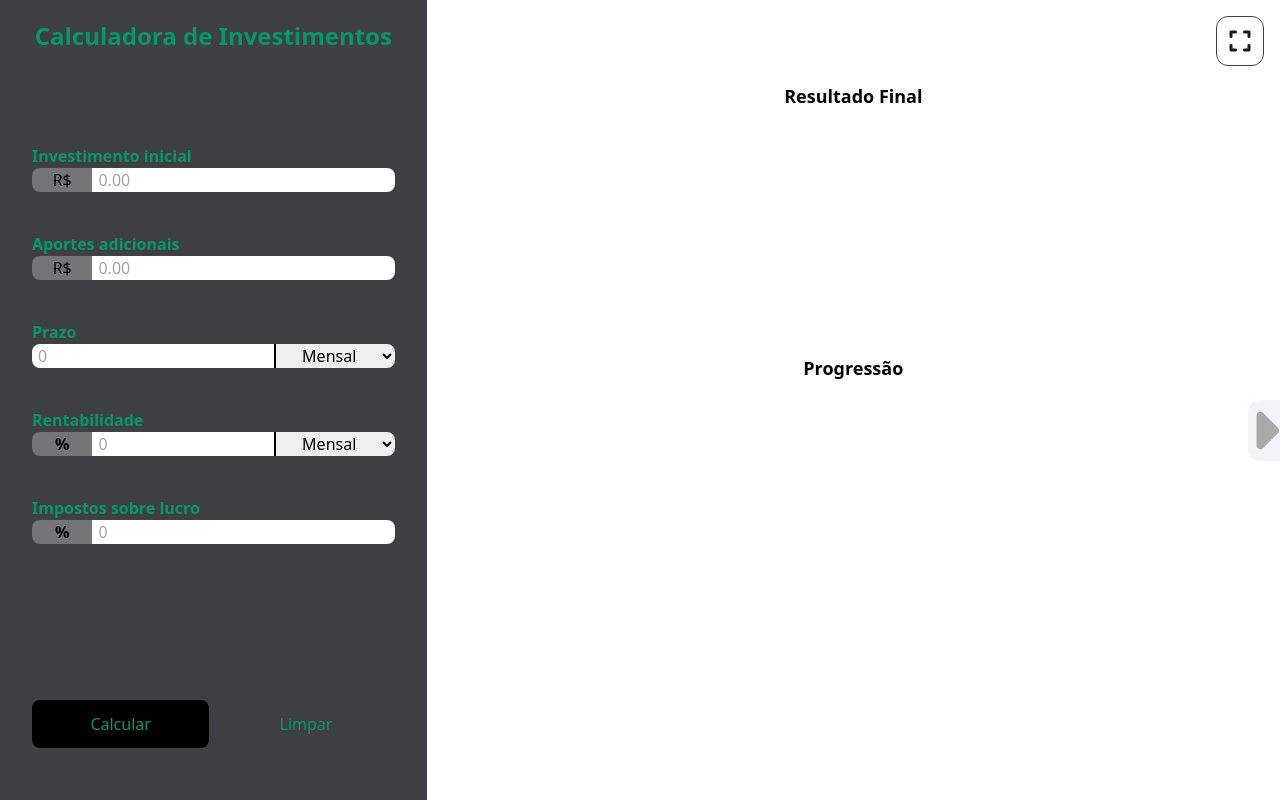
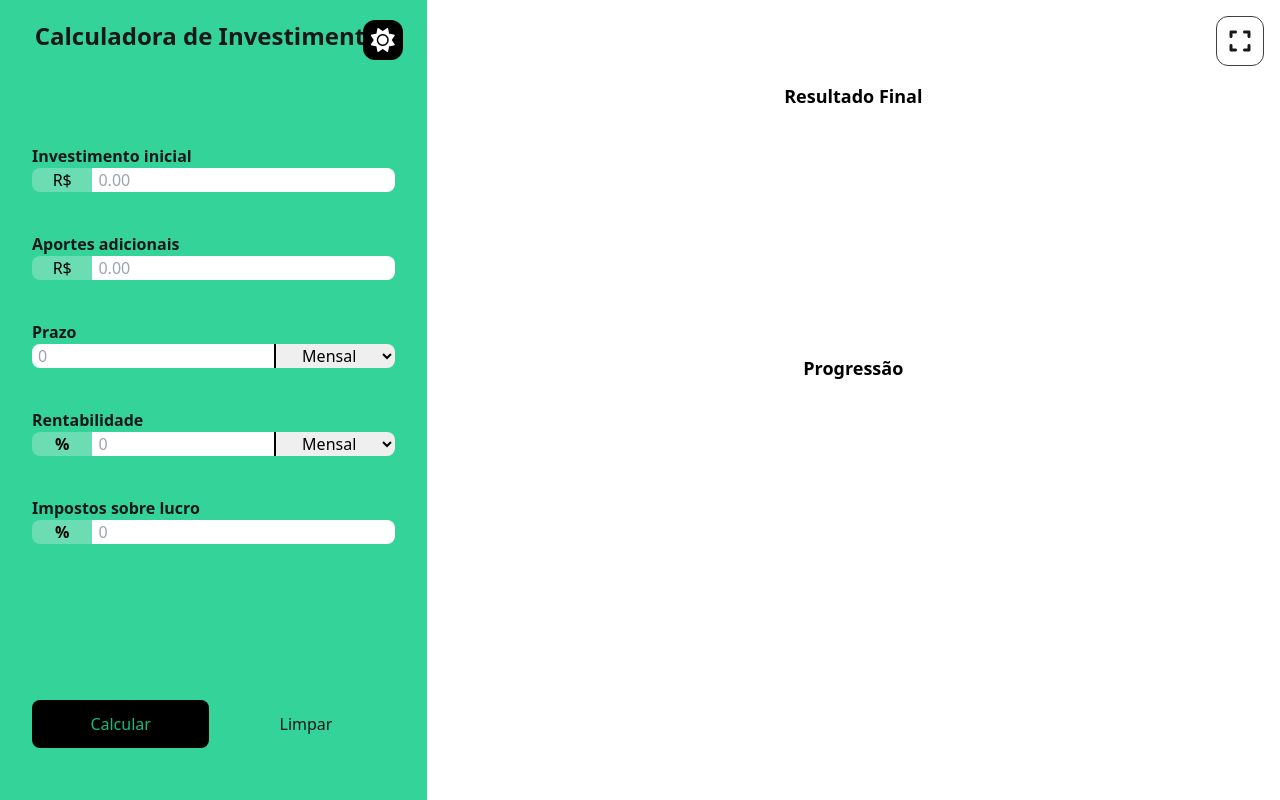
Before and after one commit to MawmartA7/Calculadoura-de-juros-compostos, a website built with Vite: page index.html in a window 1280 px wide. Built offline with nearby package versions, Linux system fonts and the light colour scheme.

Commit message:
Dark and white mode implemented

```diff
--- a/index.html
+++ b/index.html
@@ -8,8 +8,14 @@
   <title>Calculadora de investimento</title>
 </head>
 
-<body class="w-full h-[100dvh] grid grid-rows-2 grid-cols-3 font-medium box-content">
-  <aside class="bg-zinc-700 text-emerald-600 row-span-2 col-span-1 flex flex-col justify-between py-5 px-2">
+<body
+  class="w-full h-[100dvh] grid grid-rows-2 grid-cols-3 font-medium box-content transition-all ease-out duration-300">
+  <aside
+    class="relative bg-emerald-400 text-zinc-900 dark:bg-zinc-700 dark:text-emerald-600 row-span-2 col-span-1 flex flex-col justify-between py-5 px-2">
+    <button class="absolute top-5 right-6 w-10 h-10 rounded-xl text-2xl bg-black text-white " id="dark-mode-button"><i
+        class="fa-sharp fa-solid fa-sun"></i></button>
+    <button class="absolute top-5 right-6 w-10 h-10 rounded-xl text-2xl bg-black text-white hidden"
+      id="white-mode-button"><i class="fa-sharp fa-solid fa-moon"></i></button>
     <h1 class="text-2xl text-center font-bold px-6">Calculadora de Investimentos</h1>
     <form class="w-full" id="investment-form">
       <div class="flex w-full flex-col px-6 my-2  h-[4.25rem] mb-5">
@@ -34,7 +40,7 @@
           <input class="w-4/6 rounded-l-lg pl-1.5" type="text" placeholder="0" required name="time-amount"
             id="time-amount">
           <select
-            class="w-2/6 rounded-r-lg text-center border-l-2 border-black hover:bg-zinc-800 hover:shadow-2xl hover:text-emerald-600 focus:bg-zinc-800 focus:text-emerald-600 cursor-pointer select-none"
+            class="w-2/6 rounded-r-lg text-center border-l-2 border-black hover:bg-zinc-600 dark:hover:bg-zinc-800 hover:shadow-2xl hover:text-emerald-300 dark:hover:text-emerald-600 focus:bg-zinc-600 dark:focus:bg-zinc-800 focus:text-emerald-300 dark:focus:text-emerald-600 cursor-pointer select-none"
             name="form-elements" id="time-amount-period">
             <option value="monthly">Mensal</option>
             <option value="yearly">Anual</option>
@@ -47,7 +53,7 @@
           <input class="w-1/6 font-[750] text-center rounded-l-lg" type="text" value="%" disabled>
           <input class="w-3/6 pl-1.5" type="text" placeholder="0" required name="return-rate" id="return-rate">
           <select
-            class="w-2/6 rounded-r-lg text-center border-l-2 border-black hover:bg-zinc-800 hover:shadow-2xl hover:text-emerald-600 focus:bg-zinc-800 focus:text-emerald-600 cursor-pointer select-none"
+            class="w-2/6 rounded-r-lg text-center border-l-2 border-black hover:bg-zinc-600 dark:hover:bg-zinc-800 hover:shadow-2xl hover:text-emerald-300 dark:hover:text-emerald-600 focus:bg-zinc-600 dark:focus:bg-zinc-800 focus:text-emerald-300 dark:focus:text-emerald-600 cursor-pointer select-none"
             der="0.00" required name="form-elements" id="evaluation-period">
             <option value="monthly">Mensal</option>
             <option value="yearly">Anual</option>
@@ -63,9 +69,10 @@
       </div>
     </form>
     <div class="flex h-12 px-6 my-8 w-full gap-2">
-      <button class="w-1/2 rounded-lg ease-out duration-300  bg-black text-emerald-600 hover:bg-zinc-950" type="submit"
-        form="investment-form" id="calculate-results">Calcular</button>
-      <button class="w-1/2 rounded-lg transition-all ease-out duration-300  hover:bg-zinc-900"
+      <button
+        class="w-1/2 rounded-lg ease-out duration-300 bg-black dark:bg-black text-emerald-500 dark:text-emerald-600 hover:bg-zinc-800 dark:hover:bg-zinc-950"
+        type="submit" form="investment-form" id="calculate-results">Calcular</button>
+      <button class="w-1/2 rounded-lg transition-all ease-out duration-300 hover:bg-emerald-700 dark:hover:bg-zinc-900"
         id="clear-form">Limpar</button>
     </div>
   </aside>
@@ -74,7 +81,7 @@
       class="absolute top-1/2 left-0 text-6xl bg-slate-200 opacity-50 w-8 transition-all ease-out duration-300 hover:opacity-100 focus:opacity-100 max-h-20 rounded-r-xl hidden"
       id="slide-arrow-previous"><i class="fa-sharp fa-solid fa-caret-left " style="color: #555;"></i></button>
     <button
-      class="absolute top-1/2 right-0 text-6xl bg-slate-200 opacity-50 w-8 transition-all ease-out duration-300  hover:opacity-100 focus:opacity-100 max-h-20 rounded-l-xl "
+      class="absolute top-1/2 right-0 text-6xl bg-slate-200 opacity-50 w-8 transition-all ease-out duration-300  hover:opacity-100 focus:opacity-100 max-h-20 rounded-l-xl hidden"
       id="slide-arrow-next"><i class="fa-sharp fa-solid fa-caret-right " style="color: #555;"></i></button>
     <div class="h-full w-full flex overflow-x-hidden scroll-smooth" id="carousel">
       <section class="flex flex-col h-full basis-full shrink-0" id="charts-container">
@@ -88,11 +95,11 @@
         </div>
         <div class="h-[34%] w-full flex flex-col items-center pb-10">
           <p class="font-bold text-lg">Resultado Final</p>
-          <canvas class="w-full" id="final-money-distribution"></canvas>
+          <canvas id="final-money-distribution"></canvas>
         </div>
         <div class="h-[54%] w-full flex flex-col items-center">
           <p class="font-bold text-lg">Progressão</p>
-          <canvas class="w-full" id="progression"></canvas>
+          <canvas id="progression"></canvas>
         </div>
       </section>
       <section class="h-full basis-full shrink-0 overflow-y-auto" id="table-container">
--- a/main.js
+++ b/main.js
@@ -170,6 +170,7 @@ function renderProgression() {
     },
   });
   createTable(colomnsArrey, returnsArrey, "results-table");
+  nextButton.classList.remove("hidden");
 }
 
 function isObjectEmpty(obj) {
@@ -194,6 +195,12 @@ function clearForm() {
   document.getElementById("return-rate").value = "";
   document.getElementById("evaluation-period").value = "monthly";
   document.getElementById("tax-rate").value = "";
+  nextButton.classList.add("hidden");
+  previousButton.classList.add("hidden");
+  Array.from(document.getElementById("results-table").children).forEach(
+    (elementOfTable) => elementOfTable.remove()
+  );
+  carouselElement.scrollLeft -= mainElement.clientWidth;
   resetCharts();
 
   const errorInputsContainers = document.querySelectorAll(".error");
@@ -237,6 +244,19 @@ function validateInput(event) {
   }
 }
 
+function changeMode(mode) {
+  if (mode === "white") {
+    document.querySelector("body").classList.remove("dark");
+    whiteModeButton.classList.add("hidden");
+    darkModeButton.classList.remove("hidden");
+  } else {
+    document.querySelector("body").classList.add("dark");
+    whiteModeButton.classList.remove("hidden");
+    darkModeButton.classList.add("hidden");
+  }
+  localStorage.setItem("mode", mode);
+}
+
 for (const formElement of form) {
   if (formElement.tagName === "INPUT" && formElement.hasAttribute("name")) {
     formElement.addEventListener("blur", validateInput);
@@ -247,6 +267,12 @@ const previousButton = document.getElementById("slide-arrow-previous");
 const nextButton = document.getElementById("slide-arrow-next");
 const expandButton = document.getElementById("expand-main");
 const compressButton = document.getElementById("compress-main");
+const darkModeButton = document.getElementById("dark-mode-button");
+const whiteModeButton = document.getElementById("white-mode-button");
+const beforeMode = localStorage.getItem("mode") ?? "white";
+
+changeMode(beforeMode);
+
 previousButton.addEventListener("click", () => {
   carouselElement.scrollLeft -= mainElement.clientWidth;
   nextButton.classList.remove("hidden");
@@ -267,6 +293,9 @@ form.addEventListener("submit", (event) => {
   renderProgression();
 });
 
+whiteModeButton.addEventListener("click", () => changeMode("white"));
+darkModeButton.addEventListener("click", () => changeMode("dark"));
+
 clearFormButton.addEventListener("click", clearForm);
 
 expandButton.addEventListener("click", expandMain);
--- a/tailwind.config.js
+++ b/tailwind.config.js
@@ -1,6 +1,7 @@
 /** @type {import('tailwindcss').Config} */
 export default {
   content: ["./**/*.{html,js}", "./*.{html,js}"],
+  darkMode: "selector",
   theme: {
     extend: {},
   },
```
